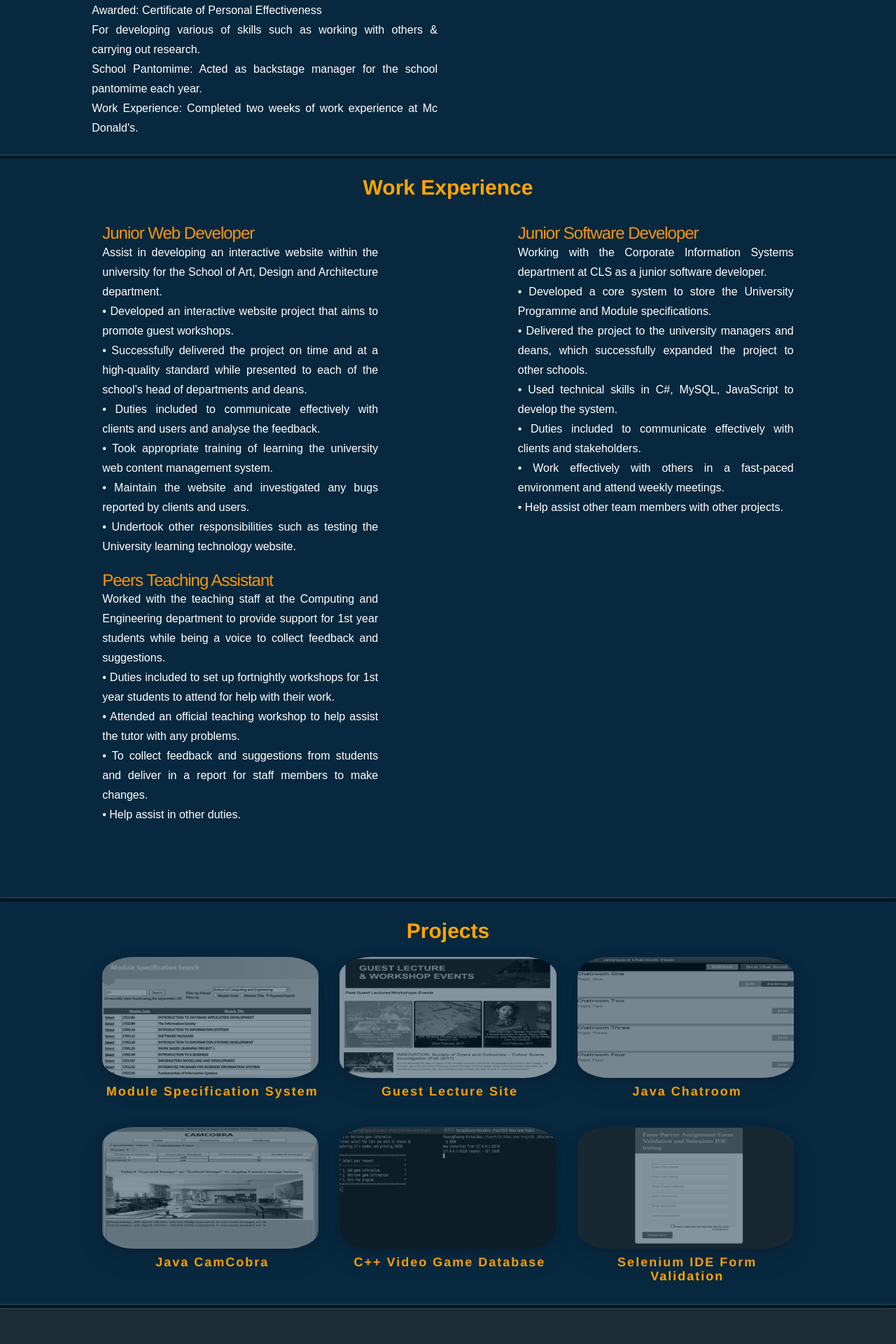
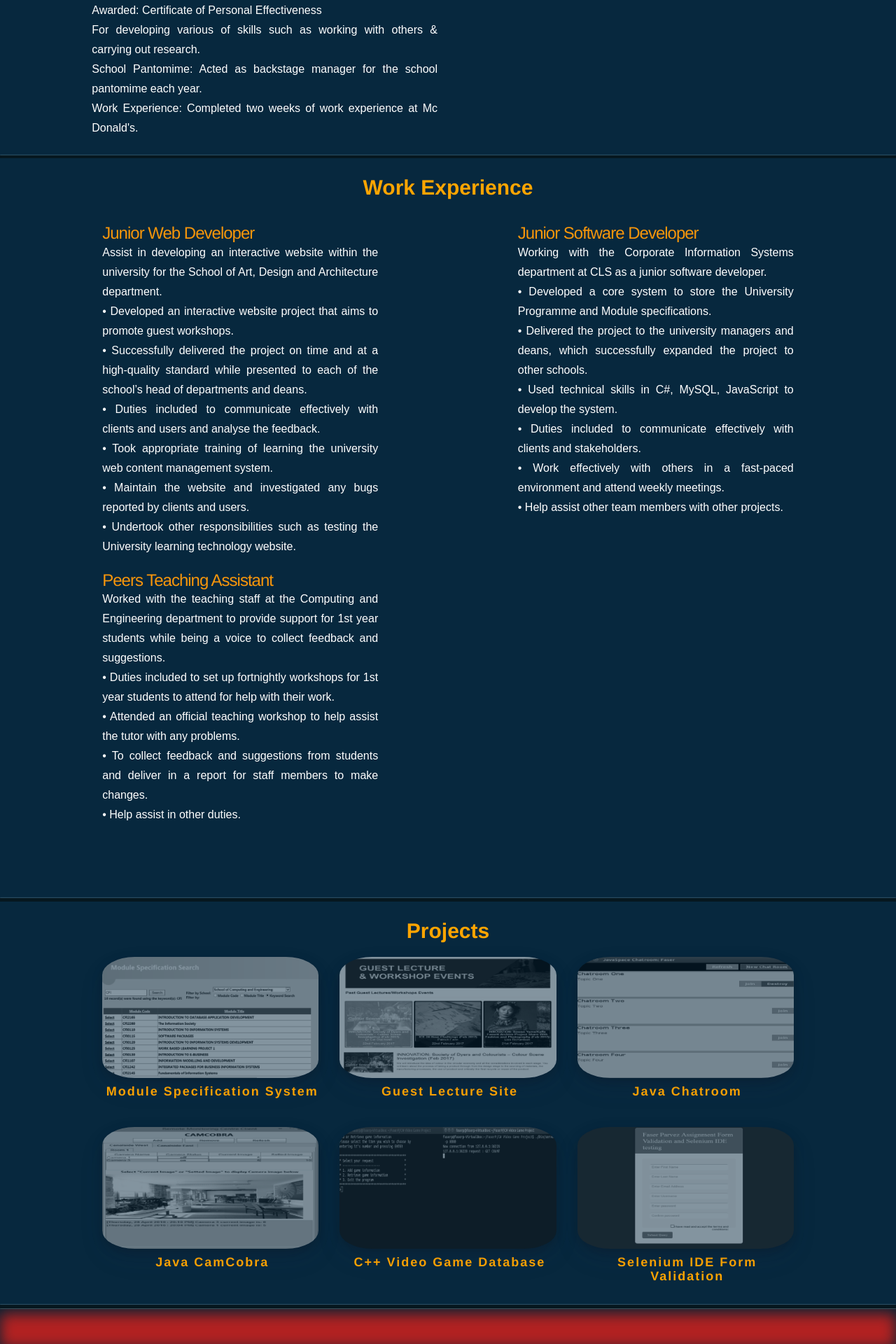
Before and after one commit to thisisatest1990/thisisatest1990.github.io, a Jekyll site: the page built from index.html, in a window 1280 px wide. Shown: the part 1999-3919 px from the top of the page at 70% size. Built offline with Jekyll 4.4.1, drawn with Linux system fonts in a browser that asks for light colours; nearby versions of some CDN libraries; before the commit the page ends 3868 px from its top, so only the background shows below that.

Commit message:
Update project.html

```diff
--- a/_includes/project.html
+++ b/_includes/project.html
@@ -74,3 +74,8 @@
 			</div>
 		</div>
 		</section>
+
+		<footer class="c-footer">
+			<div class="c-footer__wrapper">
+			</div>
+		</footer>
```
